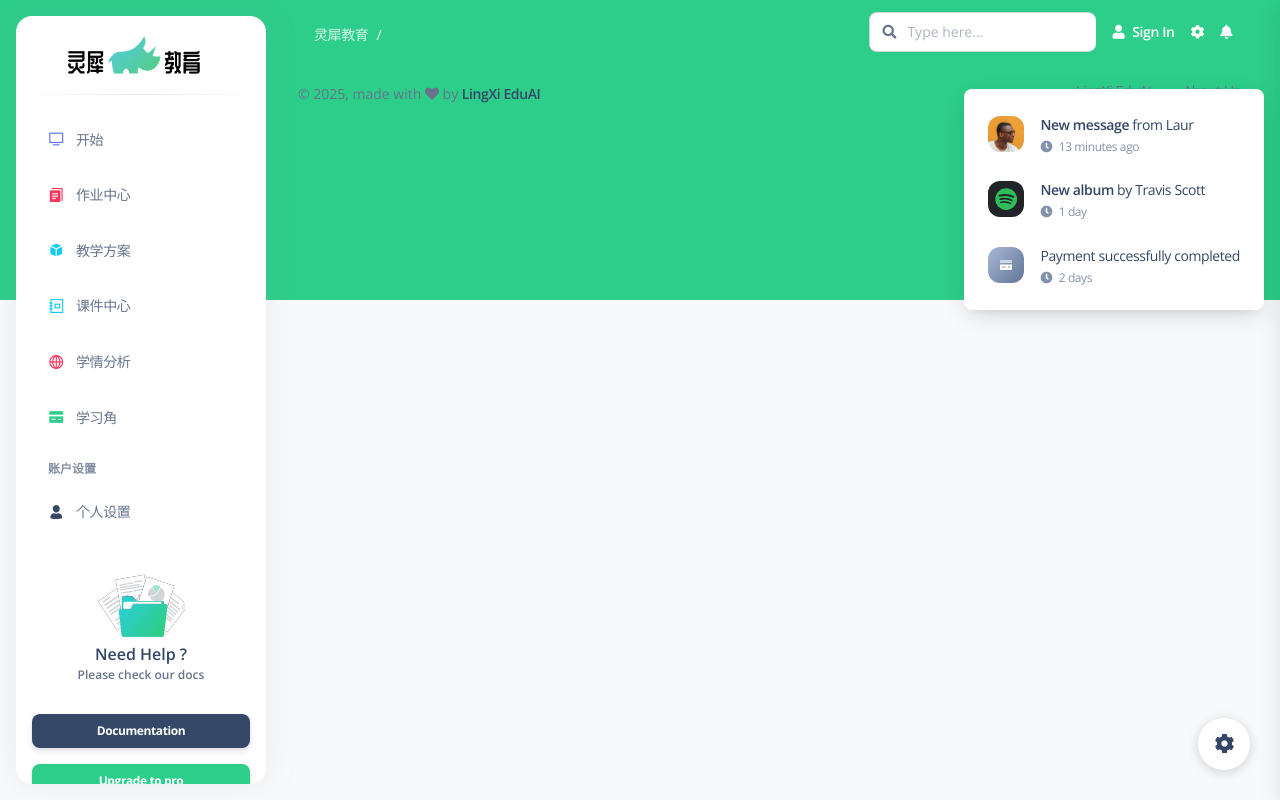
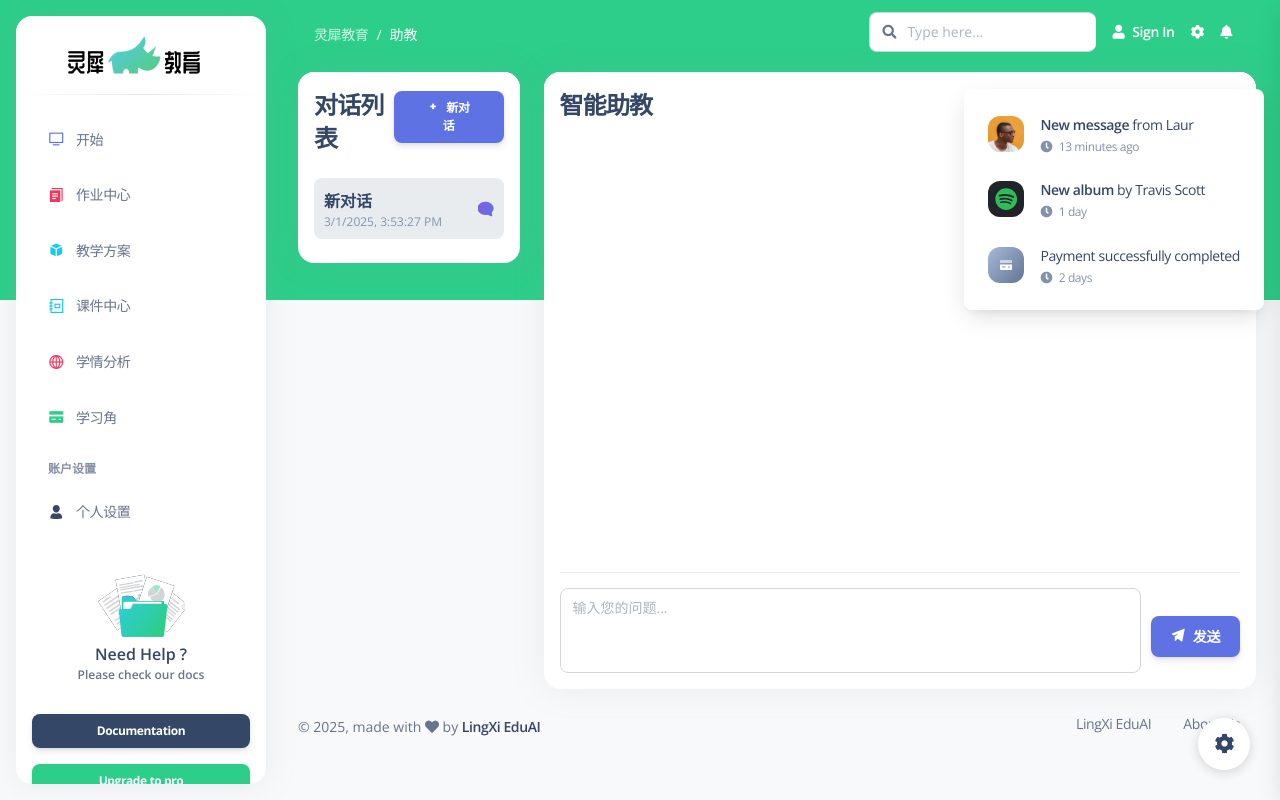
Before and after one commit to LingXi-EduAi/LingXi-Frontend, a Vue app: page /teaching-assistant in a window 1280 px wide. Built offline with nearby package versions, Linux system fonts and the light colour scheme.

Commit message:
feat(router): 添加助教页面路由和视图组件
添加了新的路由路径 `/teaching-assistant`，并创建了 `TeachingAssistant.vue` 视图组件，用于实现智能助教功能。该组件支持聊天对话管理、消息发送与接收，以及流式响应的处理。

```diff
--- a/src/router/index.js
+++ b/src/router/index.js
@@ -13,6 +13,7 @@ import CoursewareHub from "@/views/CoursewareHub.vue";
 import Syllabus from "@/views/Syllabus.vue";
 import Analytics from "@/views/Analytics.vue";
 import ClassManagement from "@/views/ClassManagement.vue";
+import TeachingAssistant from "@/views/TeachingAssistant.vue";
 
 const routes = [
     {
@@ -39,6 +40,10 @@ const routes = [
         path: "/analytics",
         name: "学情分析",
         component: Analytics,
+    }, {
+        path: "/teaching-assistant",
+        name: "助教",
+        component: TeachingAssistant,
     }, {
         path: "/dashboard-default",
         name: "Dashboard",
--- /dev/null
+++ b/src/views/TeachingAssistant.vue
@@ -0,0 +1,377 @@
+<script setup>
+import { ref, onBeforeUnmount, onMounted } from "vue";
+
+// 聊天数据
+const conversations = ref([]);
+const currentConversationId = ref(null);
+const messages = ref([]);
+const newMessage = ref("");
+const apiKey = "app-biXDlneU8keswQHN4sgMdxl5"; // 替换为您的API密钥
+const userId = "user-123"; // 唯一用户标识符
+let eventSource = null; // 用于处理流式响应
+
+// 开始新聊天
+const startNewChat = () => {
+  currentConversationId.value = null;
+  messages.value = [];
+  conversations.value.push({
+    id: null,
+    name: "新对话",
+    timestamp: new Date().toLocaleString(),
+  });
+};
+
+// 选择对话
+const selectConversation = async (conversationId) => {
+  currentConversationId.value = conversationId;
+  // 清空当前消息
+  messages.value = [];
+
+  if (!conversationId) return;
+
+  try {
+    // 从服务器获取历史消息
+    const response = await fetch(`http://123.207.27.32/v1/conversations/${conversationId}/messages`, {
+      method: 'GET',
+      headers: {
+        'Authorization': `Bearer ${apiKey}`,
+        'Content-Type': 'application/json'
+      }
+    });
+
+    if (!response.ok) {
+      throw new Error('获取历史消息失败');
+    }
+
+    const data = await response.json();
+
+    // 处理返回的消息数据并添加到消息列表
+    if (data && Array.isArray(data.items)) {
+      messages.value = data.items.map(msg => ({
+        id: msg.id,
+        role: msg.role,
+        content: msg.content
+      }));
+    }
+  } catch (error) {
+    console.error('获取历史消息时出错:', error);
+    messages.value.push({
+      id: Date.now(),
+      role: 'assistant',
+      content: '无法加载历史消息。'
+    });
+  }
+};
+
+// 发送消息到API
+const sendMessage = async () => {
+  if (!newMessage.value.trim()) return;
+
+  // 将用户消息添加到聊天中
+  messages.value.push({
+    id: Date.now(),
+    role: "user",
+    content: newMessage.value,
+  });
+
+  const payload = {
+    inputs: {},
+    query: newMessage.value,
+    response_mode: "streaming",
+    conversation_id: currentConversationId.value || "",
+    user: userId,
+    files: [], // 如果需要，添加文件支持
+    auto_generate_name: true,
+  };
+
+  try {
+    // 关闭之前可能存在的 eventSource
+    if (eventSource) {
+      eventSource.close();
+      eventSource = null;
+    }
+
+    // 使用 fetch 发送 POST 请求
+    const response = await fetch(`http://123.207.27.32/v1/chat-messages`, {
+      method: 'POST',
+      headers: {
+        'Authorization': `Bearer ${apiKey}`,
+        'Content-Type': 'application/json'
+      },
+      body: JSON.stringify(payload)
+    });
+
+    if (!response.ok) {
+      throw new Error(`HTTP error! status: ${response.status}`);
+    }
+
+    // 获取响应的可读流
+    const reader = response.body.getReader();
+    const decoder = new TextDecoder();
+    let buffer = '';
+
+    // 读取流数据
+    // eslint-disable-next-line no-constant-condition
+    while (true) {
+      const { done, value } = await reader.read();
+      if (done) break;
+
+      // 解码二进制数据为文本
+      buffer += decoder.decode(value, { stream: true });
+
+      // 处理缓冲区中的每一行数据
+      const lines = buffer.split('\n');
+      buffer = lines.pop() || ''; // 最后一行可能不完整，保留到下一次处理
+
+      for (const line of lines) {
+        if (line.startsWith('data: ')) {
+          try {
+            const data = JSON.parse(line.substring(6));
+            handleStreamEvent(data);
+          } catch (e) {
+            console.error('解析事件数据失败:', e, line);
+          }
+        }
+      }
+    }
+
+    // 处理最后可能剩余的数据
+    if (buffer.trim() && buffer.trim().startsWith('data: ')) {
+      try {
+        const data = JSON.parse(buffer.trim().substring(6));
+        handleStreamEvent(data);
+      } catch (e) {
+        console.error('解析最后的事件数据失败:', e, buffer);
+      }
+    }
+  } catch (error) {
+    console.error("发送消息时出错:", error);
+    messages.value.push({
+      id: Date.now(),
+      role: "assistant",
+      content: "发送消息失败。",
+    });
+  }
+
+  // 清除输入
+  newMessage.value = "";
+};
+
+// 处理流式事件
+const handleStreamEvent = (data) => {
+  switch (data.event) {
+    case "message": {
+      // 附加流式消息块
+      const lastMessage = messages.value[messages.value.length - 1];
+      if (lastMessage && lastMessage.role === "assistant") {
+        lastMessage.content += data.answer;
+      } else {
+        messages.value.push({
+          id: data.message_id,
+          role: "assistant",
+          content: data.answer,
+        });
+      }
+      // 如果这是新对话，则更新对话ID
+      if (!currentConversationId.value) {
+        currentConversationId.value = data.conversation_id;
+        conversations.value[conversations.value.length - 1].id =
+          data.conversation_id;
+      }
+      break;
+    }
+
+    case "message_end":
+      // 流已结束，不需要关闭 eventSource，因为我们现在使用的是 fetch API
+      break;
+
+    case "error":
+      messages.value.push({
+        id: Date.now(),
+        role: "assistant",
+        content: `错误: ${data.message}`,
+      });
+      break;
+
+    case "ping":
+      // 保持活动的ping，不做任何事情
+      break;
+
+    default:
+      console.log("未处理的事件:", data.event);
+  }
+};
+
+// 组件卸载前清理
+onBeforeUnmount(() => {
+  if (eventSource) {
+    eventSource.close();
+  }
+});
+
+// 初始化
+onMounted(() => {
+  startNewChat();
+});
+</script>
+
+<template>
+  <div class="py-2 container-fluid">
+    <div class="row">
+      <div class="col-lg-12">
+        <!-- 主要聊天区域 -->
+        <div class="row">
+          <!-- 侧边栏对话列表 -->
+          <div class="col-lg-3 mb-lg-0 mb-4">
+            <div class="card">
+              <div class="p-3 pb-0 card-header">
+                <div class="d-flex justify-content-between align-items-center">
+                  <h4 class="mb-2">对话列表</h4>
+                  <button class="btn btn-sm btn-primary" @click="startNewChat">
+                    <i class="ni ni-fat-add me-2"></i>新对话
+                  </button>
+                </div>
+              </div>
+              <div class="p-3 card-body conversation-list">
+                <div
+                  v-for="conv in conversations"
+                  :key="conv.id"
+                  @click="selectConversation(conv.id)"
+                  :class="['conversation-item', { active: conv.id === currentConversationId }]"
+                >
+                  <div class="d-flex justify-content-between align-items-center">
+                    <div>
+                      <h6 class="mb-0">{{ conv.name || "新对话" }}</h6>
+                      <p class="text-xs text-secondary mb-0">{{ conv.timestamp }}</p>
+                    </div>
+                    <i class="ni ni-chat-round text-gradient text-primary"></i>
+                  </div>
+                </div>
+              </div>
+            </div>
+          </div>
+
+          <!-- 聊天主区域 -->
+          <div class="col-lg-9">
+            <div class="card">
+              <div class="p-3 pb-0 card-header">
+                <div class="d-flex justify-content-between">
+                  <h4 class="mb-2">智能助教</h4>
+                </div>
+              </div>
+              <div class="p-3 card-body chat-area">
+                <div class="messages">
+                  <div v-for="message in messages" :key="message.id" class="message">
+                    <div v-if="message.role === 'user'" class="user-message">
+                      <div class="message-content">{{ message.content }}</div>
+                    </div>
+                    <div v-else class="bot-message">
+                      <div class="message-content">{{ message.content }}</div>
+                    </div>
+                  </div>
+                </div>
+
+                <!-- 输入区域 -->
+                <div class="input-area">
+                  <textarea
+                    v-model="newMessage"
+                    placeholder="输入您的问题..."
+                    @keyup.enter="sendMessage"
+                    class="form-control"
+                    rows="3"
+                  ></textarea>
+                  <button @click="sendMessage" class="btn btn-primary">
+                    <i class="ni ni-send me-2"></i>发送
+                  </button>
+                </div>
+              </div>
+            </div>
+          </div>
+        </div>
+      </div>
+    </div>
+  </div>
+</template>
+
+<style scoped>
+.chat-area {
+  display: flex;
+  flex-direction: column;
+  height: 70vh;
+}
+
+.messages {
+  flex: 1;
+  overflow-y: auto;
+  padding: 10px;
+  margin-bottom: 15px;
+}
+
+.message {
+  margin-bottom: 15px;
+  display: flex;
+}
+
+.user-message {
+  justify-content: flex-end;
+  display: flex;
+  width: 100%;
+}
+
+.bot-message {
+  justify-content: flex-start;
+  display: flex;
+  width: 100%;
+}
+
+.message-content {
+  padding: 12px 15px;
+  border-radius: 10px;
+  max-width: 80%;
+  word-break: break-word;
+}
+
+.user-message .message-content {
+  background-color: #5e72e4;
+  color: white;
+}
+
+.bot-message .message-content {
+  background-color: #f8f9fa;
+  color: #344767;
+}
+
+.input-area {
+  display: flex;
+  gap: 10px;
+  align-items: flex-end;
+  border-top: 1px solid #eee;
+  padding-top: 15px;
+}
+
+.input-area textarea {
+  flex: 1;
+  resize: none;
+}
+
+.conversation-list {
+  max-height: 70vh;
+  overflow-y: auto;
+}
+
+.conversation-item {
+  padding: 10px;
+  border-radius: 8px;
+  margin-bottom: 8px;
+  cursor: pointer;
+  transition: all 0.2s ease;
+}
+
+.conversation-item:hover {
+  background-color: #f8f9fa;
+}
+
+.conversation-item.active {
+  background-color: #e9ecef;
+}
+</style>
```
